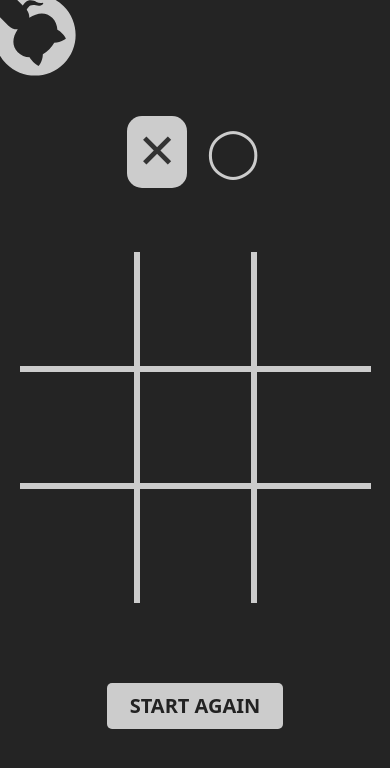
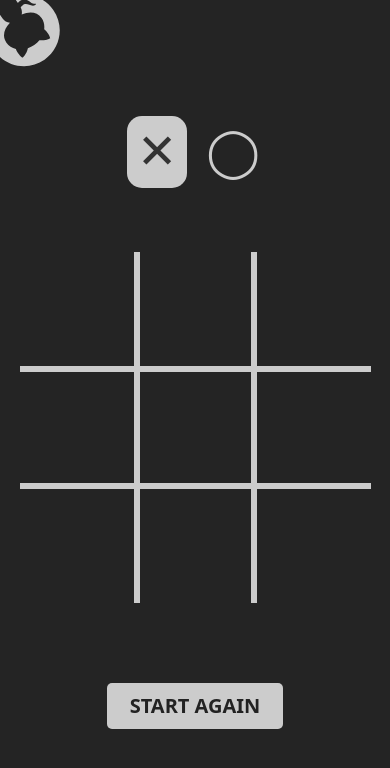
Before and after one commit to Alejandro-Madero/tic-tac-toe, a React (Vite) app: page / in a window 390 px wide. Shown: the top 768 px of the page. Built offline with nearby package versions, Linux system fonts and the light colour scheme.

Commit message:
Changed styles to the github svg

```diff
--- a/index.html
+++ b/index.html
@@ -4,7 +4,7 @@
     <meta charset="UTF-8" />
     <link rel="icon" type="image/svg+xml" href="/vite.svg" />
     <meta name="viewport" content="width=device-width, initial-scale=1.0" />
-    <title>Tic Tac Toe</title>
+    <title>Ta Te Ti</title>
   </head>
   <body>
     <div id="root"></div>
--- a/src/components/GithubLink.module.css
+++ b/src/components/GithubLink.module.css
@@ -13,9 +13,14 @@
   transform: translate(-15%, -15%) rotate(135deg);
 }
 
-@media (max-width: 500px) {
+@media (max-width: 768px) {
   .logo {
-    width: 100px;
-    height: 100px;
+    width: 80px;
+    height: 80px;
+    transform: translate(-20%, -12%) rotate(145deg);
+  }
+
+  .logo:hover {
+    transform: translate(-20%, -12%) scale(1.1) rotate(145deg);
   }
 }
```
